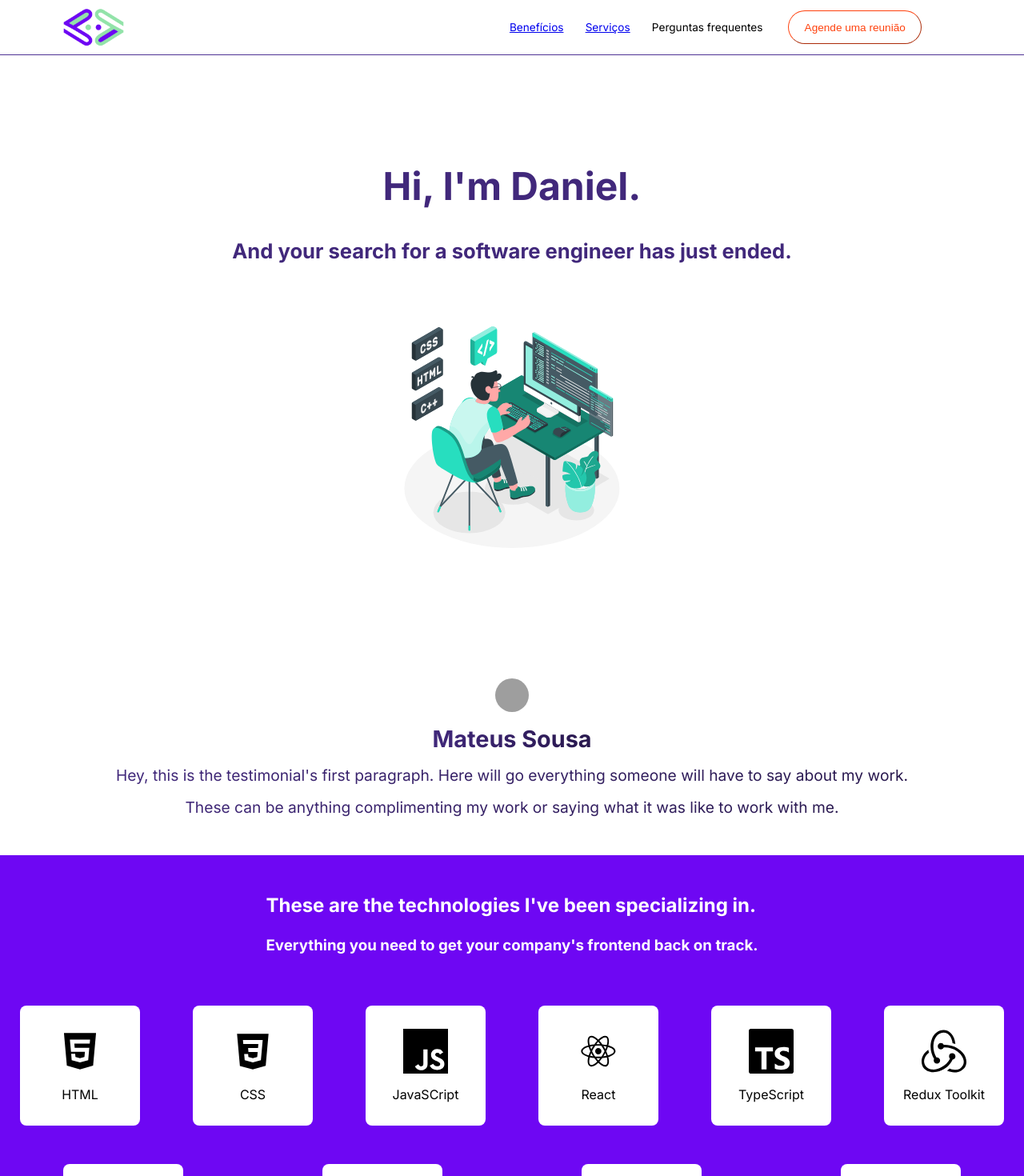
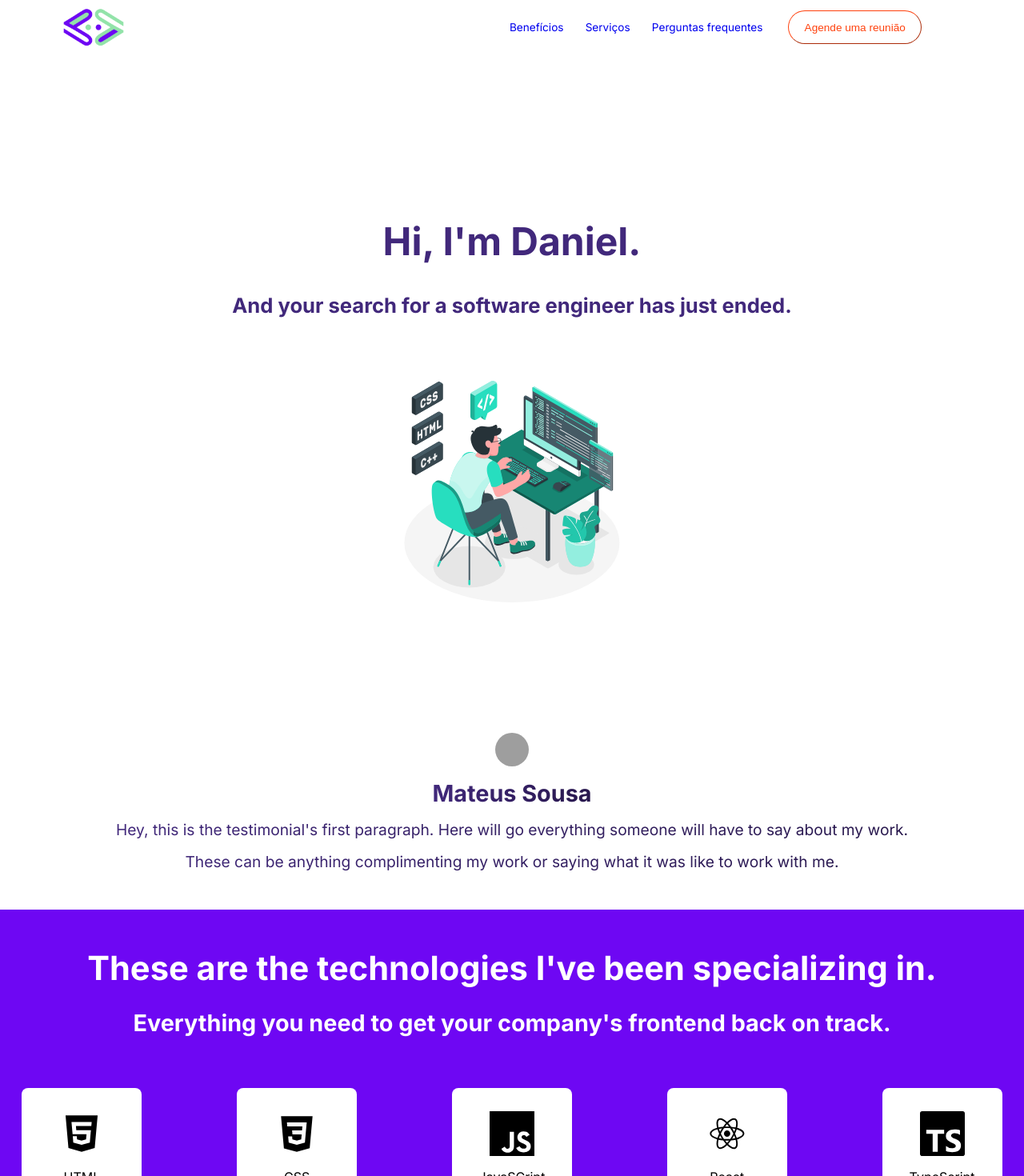
Before and after one commit to danielflorencio/second-portfolio, a Next.js app: page / in a window 1280 px wide. Shown: the top 1470 px of the page at 80% size. Built offline with nearby package versions, Linux system fonts and the light colour scheme; grey boxes are pictures that could not be loaded.

Commit message:
Improved the design.

```diff
--- a/src/components/Navbar/Navbar.tsx
+++ b/src/components/Navbar/Navbar.tsx
@@ -10,7 +10,7 @@ export default function Navbar(){
             <ul className={styles.ul}>
                 <li className={styles.li}><a href='#benefits'>Benefícios</a></li>
                 <li className={styles.li}><a href='#services'>Serviços</a></li>
-                <li className={styles.li}><a>Perguntas frequentes</a></li>
+                <li className={styles.li}><a href='#faq'>Perguntas frequentes</a></li>
             </ul>
             <button className={styles.button}>Agende uma reunião</button>
             </div>
--- a/src/components/Navbar/styles.module.css
+++ b/src/components/Navbar/styles.module.css
@@ -1,11 +1,10 @@
 .nav, .navMobile{
     width: 100vw;
     display: flex;
-    position: fixed;
     /* background-color: #41287B; */
     /* background-color: #6e07f3; */
     background-color: #fff;
-    border-bottom: 1px solid #4f3495 ;
+    color: #41287B;
 }
 .nav{
     gap: 2rem;
@@ -31,6 +30,20 @@
 .li {
     font-size: 0.85rem;
 }
+
+.li a{
+    text-decoration: none;
+}
+
+.li a:visited{
+    color: #4f3495;
+}
+
+.li a:hover{
+    color: #92E3A9;
+    text-decoration: underline;
+}
+
 
 .rightAlignContainer{
     display: flex;
@@ -71,7 +84,6 @@
 
 .mobileUl{
     width: 100%;
-    /* display: flex; */
 }
 
 .mobileLi{
--- a/src/sectionLayouts/TechStackSection/styles.module.css
+++ b/src/sectionLayouts/TechStackSection/styles.module.css
@@ -13,20 +13,21 @@
 .titles{
     display: flex;
     flex-direction: column;
-    gap: 1.5rem;
+    gap: 1.6rem;
+    text-align: center;
 }
 .title{
-
+    font-size: 2.6rem;
 }
 .subtitle{
-
+    font-size: 1.8rem;
 }
 .skillList{
     display: flex;
     flex-wrap: wrap;
     justify-content: space-around;
     align-items: center;
-    gap: 3rem;
+    gap: 6rem;
 }
 .skillBlock{
     background-color: #fff;
@@ -44,4 +45,16 @@
 
 }
 
+@media (max-width: 767px) {
+    .skillList{
+        gap: 2.5rem;
+    }
+    .title{
+        font-size: 2rem;
+    }
+    .subtitle{
+        font-size: 1.4rem;
+    }
+}
+
 /* 92E3A9 Green color */
--- a/src/sectionLayouts/TestimonialSection/styles.module.css
+++ b/src/sectionLayouts/TestimonialSection/styles.module.css
@@ -21,6 +21,7 @@
     background-image: linear-gradient(to right, #41287B, #28184d);
     background-clip: text;
     color: transparent;
+    text-align: center;
 }
 .name{
     font-size: 1.8rem;
--- a/src/sectionLayouts/heroSectionOne/styles.module.css
+++ b/src/sectionLayouts/heroSectionOne/styles.module.css
@@ -1,6 +1,5 @@
 .section{
     min-height: 100vh;
-    /* border: 10px solid black; */
     width: 100vw;
     /* background-color: #41287B; */
     /* background: linear-gradient(to bottom, #41287B, #362167); */
@@ -37,7 +36,6 @@
 }
 .titles h2{
     font-size: 1.6rem;
-    /* width: 650px; */
 }
 .img{
     width: 350px;
```
